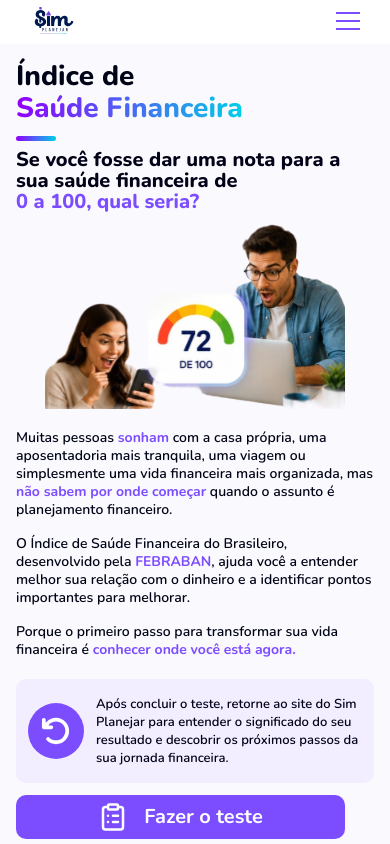
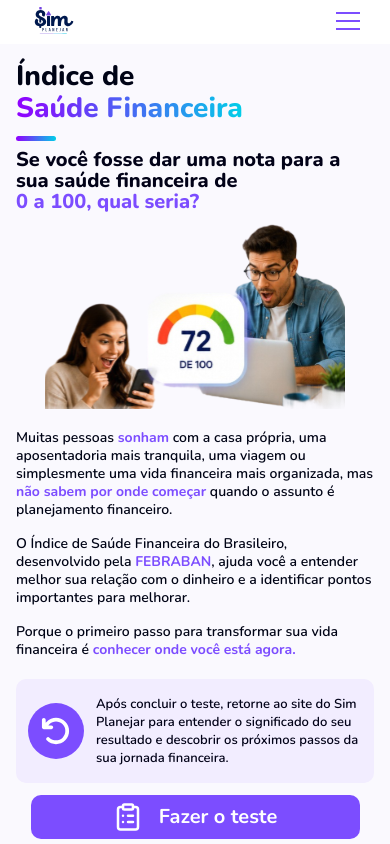
Before and after one commit to simplanejar/website-simplanejar, a Next.js app: page /indice-de-saude-financeira in a window 390 px wide. Shown: the top 844 px of the page. Built offline with nearby package versions, Linux system fonts and the light colour scheme.

Commit message:
fix: button centered

```diff
--- a/components/pages/financial-health/test.tsx
+++ b/components/pages/financial-health/test.tsx
@@ -52,7 +52,7 @@ export default function Test() {
 						</p>
 					</div>
 
-                    <a href="https://indice.febraban.org.br/calcule-seu-indice" target="_blank" rel="noopener noreferrer" className="mt-3 flex h-[44px] w-[329px] cursor-pointer items-center justify-center gap-4 rounded-[10px] bg-[var(--purple)] font-bold text-white hover:bg-[#6939E8] hover:shadow-lg transition-all duration-200 lg:h-[80px] lg:w-[400px]">
+                    <a href="https://indice.febraban.org.br/calcule-seu-indice" target="_blank" rel="noopener noreferrer" className="mx-auto lg:mx-0 mt-3 flex h-[44px] w-[329px] cursor-pointer items-center justify-center gap-4 rounded-[10px] bg-[var(--purple)] font-bold text-white hover:bg-[#6939E8] hover:shadow-lg transition-all duration-200 lg:h-[80px] lg:w-[400px]">
                         <LuClipboardList className="text-[30px] lg:text-[50px]" />
                         <p className="text-[20px] lg:text-[26px]">Fazer o teste</p>
                     </a>
```
